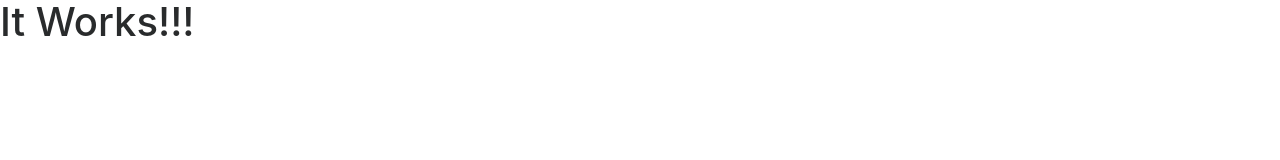
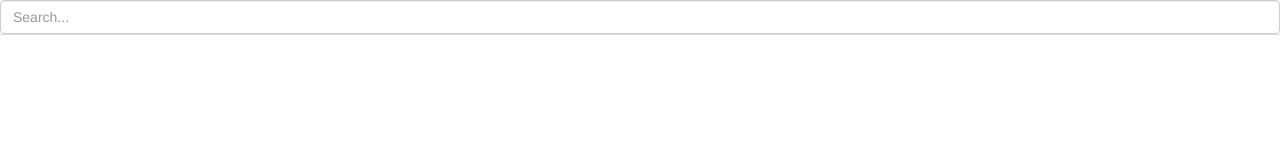
Before and after one commit to DavidKindler/keyword-suggest-react, a React app: page / in a window 1280 px wide. Built offline with nearby package versions, Linux system fonts and the light colour scheme.

Commit message:
Search bar working state good

```diff
--- a/package.json
+++ b/package.json
@@ -39,6 +39,7 @@
   },
   "dependencies": {
     "axios": "^0.16.1",
+    "lodash": "^4.17.4",
     "react": "^15.5.0",
     "react-dom": "^15.5.0",
     "react-redux": "^5.0.0",
--- a/src/actions/action.js
+++ /dev/null
@@ -1 +0,0 @@
-//# sourceMappingURL=index.js.map
--- a/src/components/component.js
+++ /dev/null
@@ -1,27 +0,0 @@
-import React, { Component } from 'react';
-
-class Content extends Component {
-    constructor(props) {
-        super(props);
-    }
-    render() {
-        // return (React.createElement("div", { className: "row" }, React.createElement("h1", null, "It Works!")));
-        return (
-            <div className="row">
-                <h1>It Works!!!</h1>
-            </div>
-        )
-    }
-}
-
-//////////////////////////
-
-// function Content() {
-//     return (
-//             <div className="row">
-//                 <h1>And so does this!!!</h1>
-//             </div>
-//     )
-// }
-
-export default Content;
--- a/src/index.html
+++ b/src/index.html
@@ -1,10 +1,12 @@
 <!DOCTYPE html>
 <html>
   <head>
-    <link rel='stylesheet' href='https://cdnjs.cloudflare.com/ajax/libs/twitter-bootstrap/4.0.0-alpha.6/css/bootstrap.min.css'/>
+    <link rel='stylesheet'  href='https://cdnjs.cloudflare.com/ajax/libs/twitter-bootstrap/3.3.7/css/bootstrap.min.css' />
     <link rel="stylesheet" href="../style/style.css">
   </head>
   <body>
+    <div id="header"></div>
     <div id="root"></div>
+    <div id="footer"></div>
   </body>
 </html>
--- a/src/index.js
+++ b/src/index.js
@@ -1,16 +1,48 @@
 import React, { Component } from 'react';
 import ReactDOM from 'react-dom';
-import Content from './components/component';
+import SearchBar from './searchbar';
+import SearchList from './searchlist';
+import gsaSearch from './search-fetch';
+import _ from 'lodash';
 
-class Root extends Component {
+export default class App extends Component {
+    constructor(props) {
+        super(props);
+        this.state = {
+            keywords: []
+        }
+    }
+
+    keywordSearch(term) {
+        let self = this;
+        self.setState({ keywords: []   })
+        gsaSearch(term).then(function (data) {
+
+                let titleResult =  data.GSP.RES.R.map(function (arr) {
+                        return arr;
+                })
+
+                self.setState(function () {
+                    return {
+                     keywordArr: titleResult
+                    }
+                })
+
+
+            });
+    }
+
     render() {
-        // return (React.createElement("div", { className: "container-fluid", id: "master-container" },
-            // React.createElement(Content, null)));
+        const keywordSearch = _.debounce((term) => { this.keywordSearch(term) }, 200);
         return (
-            <div className="container-fluid" id="master-container">
-                <Content />
-            </div>
+        <div>
+            <SearchBar onSearchTermChange={keywordSearch} />
+            <SearchList  keywordArr={this.state.keywordArr}/>
+        </div>
         );
     }
 }
-ReactDOM.render(<Root />, document.getElementById('root'));
+
+ReactDOM.render(
+    <App />
+  , document.getElementById('root'));
--- a/src/reducers/reducer.js
+++ /dev/null
@@ -1,6 +0,0 @@
-import { combineReducers } from 'redux';
-const rootReducer = combineReducers({
-    state: (state = {}) => state
-});
-export default rootReducer;
-//# sourceMappingURL=index.js.map
--- /dev/null
+++ b/src/search-fetch.js
@@ -0,0 +1,12 @@
+import axios from 'axios';
+
+const ROOT_URL = `http://www.nxp.com/webapp/search/gsaSearchApi?param=std&num=10`;
+
+export default function gsaSearch(term) {
+    const url = `${ROOT_URL}&q=${term}`
+    return axios.get(url, {})
+        .then(function (response) {
+            return response.data
+        }
+    );
+}
--- /dev/null
+++ b/src/searchbar.js
@@ -0,0 +1,28 @@
+import React, { Component } from 'react';
+
+class SearchBar extends Component {
+    constructor(props) {
+        super(props);
+        this.state = { term: '' };
+        this.onInputChange = this.onInputChange.bind(this);
+    }
+
+    render() {
+        return (
+                 <input
+                    className="form-control"
+                    placeholder="Search..."
+                    value={this.state.term}
+                    onChange={event => this.onInputChange(event.target.value)}
+                    />
+        );
+    }
+
+    onInputChange(term){
+        this.setState({ term })
+        this.props.onSearchTermChange(term);
+    }
+
+}
+
+export default SearchBar;
--- /dev/null
+++ b/src/searchlist.js
@@ -0,0 +1,28 @@
+import React, { Component } from 'react';
+
+const SearchList = (props) => {
+    const keywordArr = props.keywordArr;
+    var keywordList =<tr><td></td></tr>;
+    if (keywordArr) {
+        keywordList = props.keywordArr.map((keyword) => {
+           var regex = /(<([^>]+)>)/ig
+            ,  title = keyword.T.replace(regex, "");
+            return (
+                <tr key={keyword.N}><td>{title}</td></tr>
+            )
+        })
+    } else {
+        keywordList = <tr><td></td></tr>;
+    }
+    return (
+            <div>
+                <table className="table table-borderd table-compressed">
+                <tbody>
+                    {keywordList}
+                </tbody>
+                </table>
+            </div>
+    );
+}
+
+export default SearchList;
```
